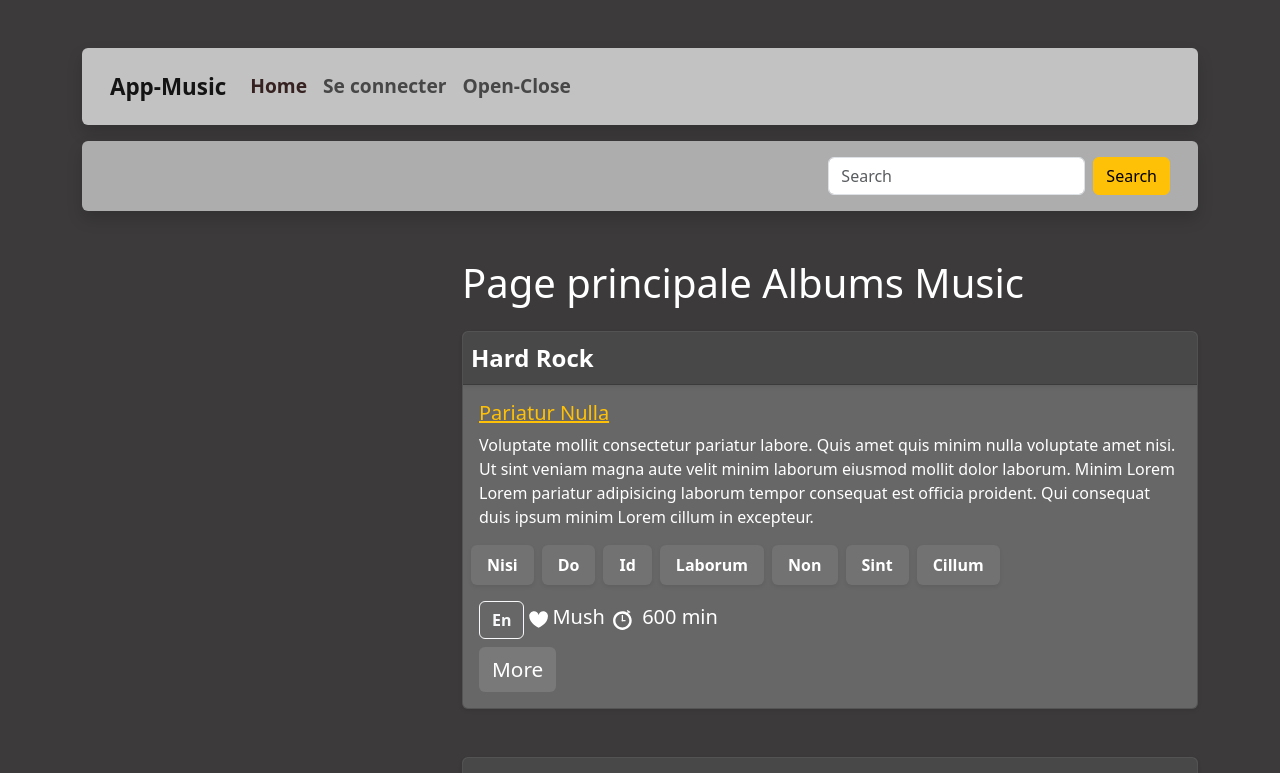
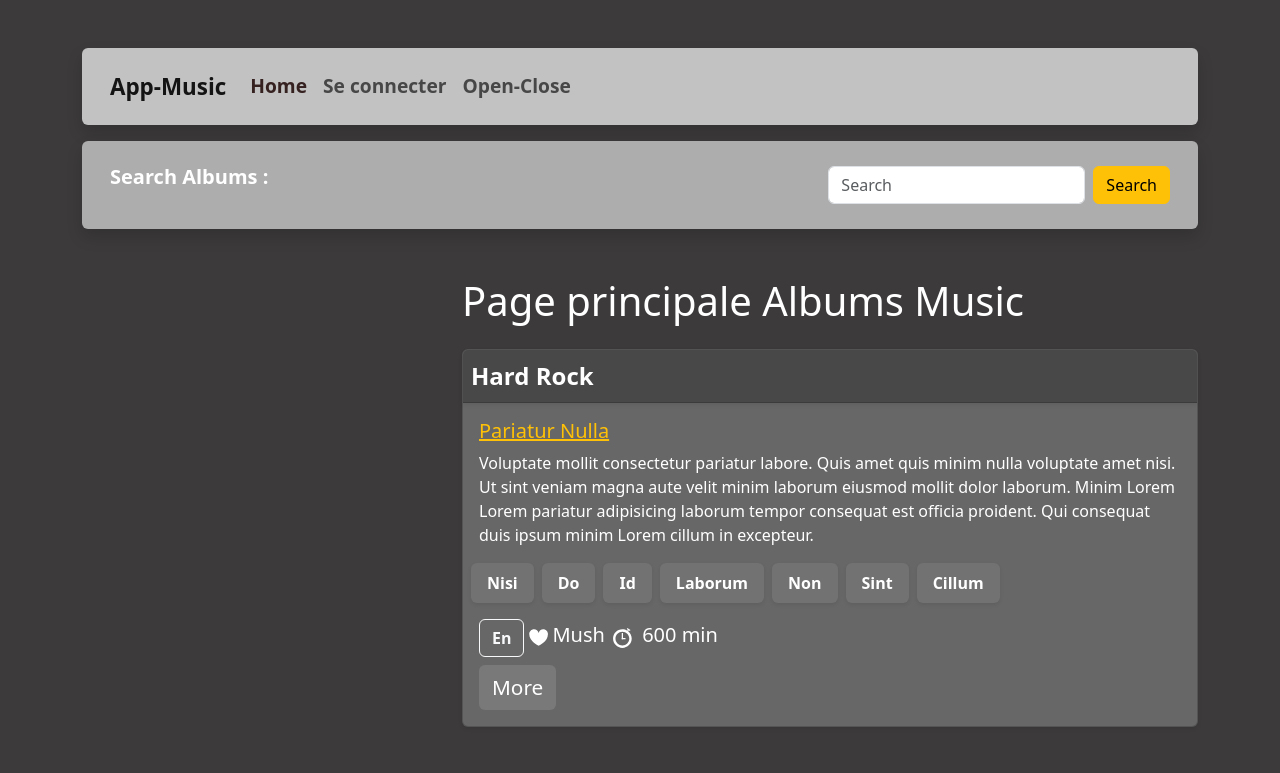
Before and after one commit to possidiuscapo/app-musics, an Angular app: page /albums in a window 1280 px wide. Shown: the top 773 px of the page. Built offline with nearby package versions, Linux system fonts and the light colour scheme.

Commit message:
push de app

```diff
--- a/src/app/album-description/album-description.component.ts
+++ b/src/app/album-description/album-description.component.ts
@@ -19,7 +19,7 @@ export class AlbumDescriptionComponent implements OnInit {
   ) { }
   ngOnInit() {
     // permet de récupérer l'identifiant
-    const id = this.route.snapshot.params['id'];
+    const id = this.route.snapshot.params['albumId'];
 
     this.album = this.aS.getAlbum(id)
     console.log(this.album)
--- a/src/app/app.component.ts
+++ b/src/app/app.component.ts
@@ -1,5 +1,6 @@
 import { Component } from '@angular/core';
 import { trigger, state, style, animate, transition, } from "@angular/animations";
+import { interval } from 'rxjs';
 
 @Component({
   selector: 'app-root',
@@ -27,3 +28,5 @@ export class AppComponent {
 
 
 }
+
+const count = interval(1000);
--- a/src/app/app.module.ts
+++ b/src/app/app.module.ts
@@ -33,7 +33,7 @@ const albumsRoutes: Routes = [
     component: LoginComponent
   },
   {
-    path: 'album/:id',
+    path: 'album/:albumId',
     component: AlbumDescriptionComponent
   },
   // {
--- a/src/app/page-not-found/page-not-found.component.html
+++ b/src/app/page-not-found/page-not-found.component.html
@@ -2,6 +2,6 @@
 <div [@fadeInAnimation] class="container text-center bg-ligth p-3">
     <!-- <h1 class="display-1"></h1> -->
     <img src="/assets/not-found/404.png" alt="">
-    <p class="lead" >Oups! La page que vous cherchez n'a pas été trouvé</p>
     <a routerLink="/albums" class="btn btn-primary" >Go Back to Home</a>
+    <!-- <p class="lead" >Oups! La page que vous cherchez n'a pas été trouvé</p> -->
 </div>
--- a/src/app/search/search.component.html
+++ b/src/app/search/search.component.html
@@ -2,7 +2,7 @@
 <nav class="navbar navbar-expand-lg shadow p-3 mb-5 rounded "
     style="font-weight: 600; font-size: 1.2rem; background-color: rgb(173, 173, 173);">
     <div class="container-fluid">
-        <a class="navbar-brand"></a>
+        <p class="navbar-brand text-white f-2">Search Albums :</p>
         <form class="form-inline my-2 my-lg-0 d-flex" (ngSubmit)="onSubmit(formSearch)" #formSearch="ngForm">
             <input class="form-control me-2" type="search" placeholder="Search" aria-label="Search" name="word"
                 [(ngModel)]="word" (ngModelChange)="onChangeEmit($event)" required>
```
